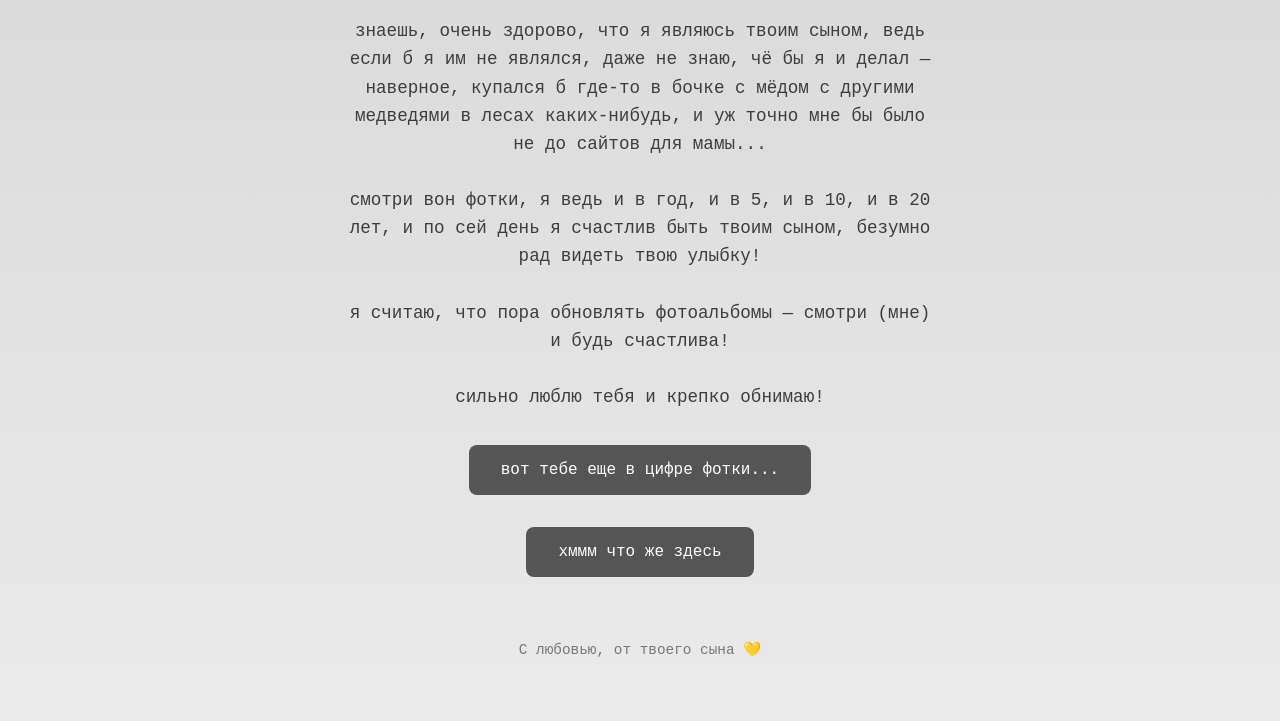
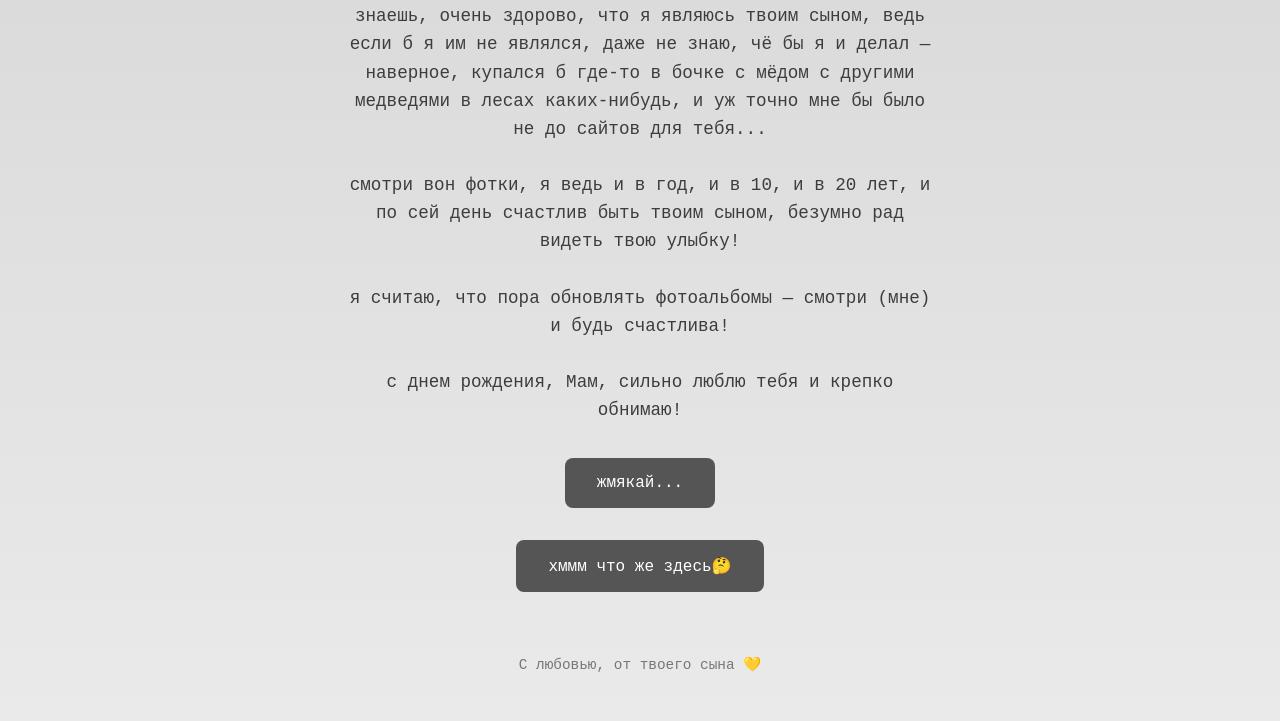
Before and after one commit to celeuastiquea/lovelymom, a plain HTML site: page index.html in a window 1280 px wide. Shown: the part 143-864 px from the top of the page. Drawn offline with Linux system fonts and the light colour scheme.

Commit message:
upd index.html

```diff
--- a/index.html
+++ b/index.html
@@ -54,13 +54,13 @@
 <body>
   <h1>Мам, ты-то моя родная…</h1>
   <p>
-    знаешь, очень здорово, что я являюсь твоим сыном, ведь если б я им не являлся, даже не знаю, чё бы я и делал — наверное, купался б где-то в бочке с мёдом с другими медведями в лесах каких-нибудь, и уж точно мне бы было не до сайтов для мамы...<br><br>
-    смотри вон фотки, я ведь и в год, и в 5, и в 10, и в 20 лет, и по сей день я счастлив быть твоим сыном, безумно рад видеть твою улыбку!<br><br>
+    знаешь, очень здорово, что я являюсь твоим сыном, ведь если б я им не являлся, даже не знаю, чё бы я и делал — наверное, купался б где-то в бочке с мёдом с другими медведями в лесах каких-нибудь, и уж точно мне бы было не до сайтов для тебя...<br><br>
+    смотри вон фотки, я ведь и в год, и в 10, и в 20 лет, и по сей день счастлив быть твоим сыном, безумно рад видеть твою улыбку!<br><br>
     я считаю, что пора обновлять фотоальбомы — смотри (мне) и будь счастлива!<br><br>
-    сильно люблю тебя и крепко обнимаю!
+    с днем рождения, Мам, сильно люблю тебя и крепко обнимаю!
   </p>
-  <a href="https://example.com" class="button">вот тебе еще в цифре фотки...</a>
-  <a href="https://play.google.com/store/apps/details?id=com.downdogapp&hl=ru" class="button">хммм что же здесь</a>
+  <a href="https://disk.yandex.ru/client/disk/c%20днем%20ражденья%20мама!" class="button">жмякай...</a>
+  <a href="https://play.google.com/store/apps/details?id=com.downdogapp&hl=ru" class="button">хммм что же здесь🤔</a>
   <div class="footer">С любовью, от твоего сына 💛</div>
 </body>
 </html>
```
